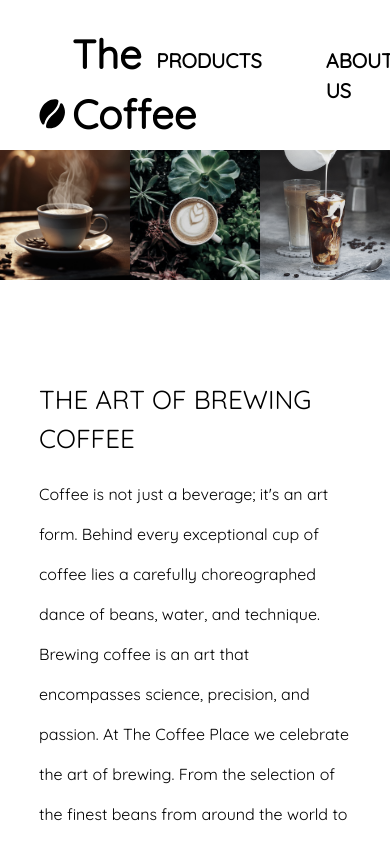
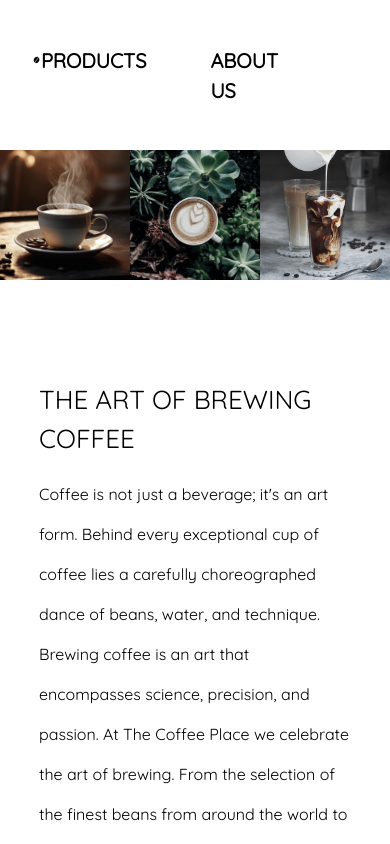
Before and after one commit to mbonete/coffee-place, a Next.js app: page / in a window 390 px wide. Shown: the top 844 px of the page. Built offline with nearby package versions, Linux system fonts and the light colour scheme.

Commit message:
feat(header): adds responsiveness to the header
only displays logo on small devices

```diff
--- a/src/app/components/Header.js
+++ b/src/app/components/Header.js
@@ -10,10 +10,8 @@ export default function Header(){
   return (
     <Wrapper>
       <LogoLink href='/'>
-        <Title>
-          <Image src='/coffee-logo.svg' alt='coffee logo' width='40' height='40'/>
-          The Coffee Place
-        </Title>
+        <Image src='/coffee-logo.svg' alt='coffee logo' width='40' height='40'/>
+        <Title>The Coffee Place</Title>
       </LogoLink>
 
       <Nav>
@@ -34,16 +32,25 @@ const Wrapper = styled.div`
 `;
 const LogoLink = styled(Link)`
   text-decoration: none;
+  display: flex;
+  align-items: center;
+  gap: 16px;
+
+  //creates opticxal symmetry
+  margin-left: -16px;
+
+  @media(max-width: 850px) {
+    margin-top: 16px;
+  }
 `;
 
 const Title = styled.h1`
-  display: flex;
   color: black;
   font-size: 2.5rem;
-  align-items: center;
 
-  //creates opticxal symmetry
-  margin-left: -16px;
+  @media(max-width: 850px) {
+    display: none;
+  }
 `;
 
 const Nav = styled.nav`
```
